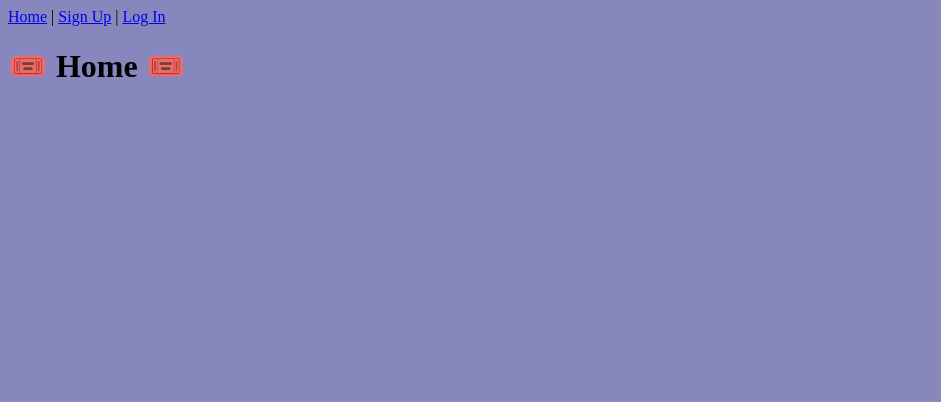
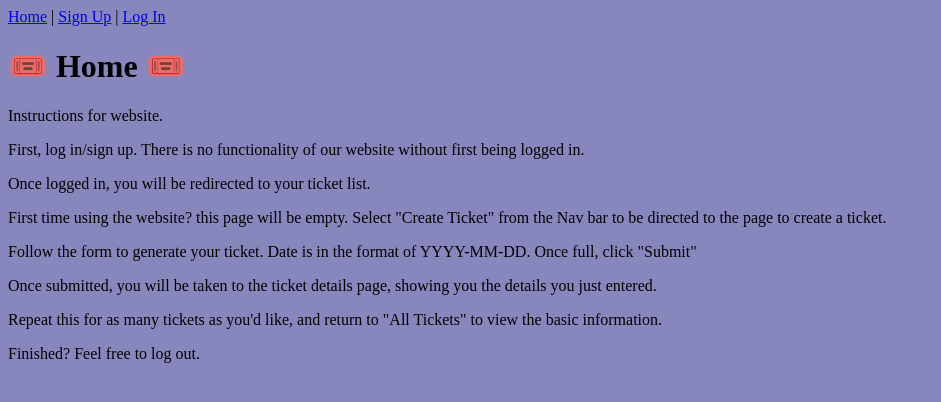
Before and after one commit to tpett20/StubSaver, a Django app: page / in a window 1280 px wide. Shown: the top 402 px of the page, without its empty margins (0-941 px from the left). Run offline with Django 4.2, Linux system fonts and the light colour scheme.

Commit message:
added readme info to hom

```diff
--- a/ciaran.txt
+++ b/ciaran.txt
@@ -1,9 +1,4 @@
 Profile page to be icebox features
 redirect to all tickets index
 
-
-
-once create is linked, section 8
-https://seir-22123.notion.site/Django-Auth-839f1c110a5a4434bd48fa56067cae3b
-
 date format on create form
--- a/main_app/templates/home.html
+++ b/main_app/templates/home.html
@@ -1,4 +1,20 @@
 {% extends 'base.html' %}
 {% block content %}
     <h1>🎟️ Home 🎟️</h1>
+    Instructions for website.
+
+    <p>First, log in/sign up. There is no functionality of our website without first being logged in.
+    </p>
+
+   <p>Once logged in, you will be redirected to your ticket list. </p>
+
+   <p>First time using the website? this page will be empty. Select "Create Ticket" from the Nav bar to be directed to the page to create a ticket.</p>
+
+   <p>Follow the form to generate your ticket. Date is in the format of YYYY-MM-DD. Once full, click "Submit"</p>
+
+   <p>Once submitted, you will be taken to the ticket details page, showing you the details you just entered.</p>
+
+   <p>Repeat this for as many tickets as you'd like, and return to "All Tickets" to view the basic information.</p>
+
+   <p>Finished? Feel free to log out.</p>
 {% endblock %}
```
